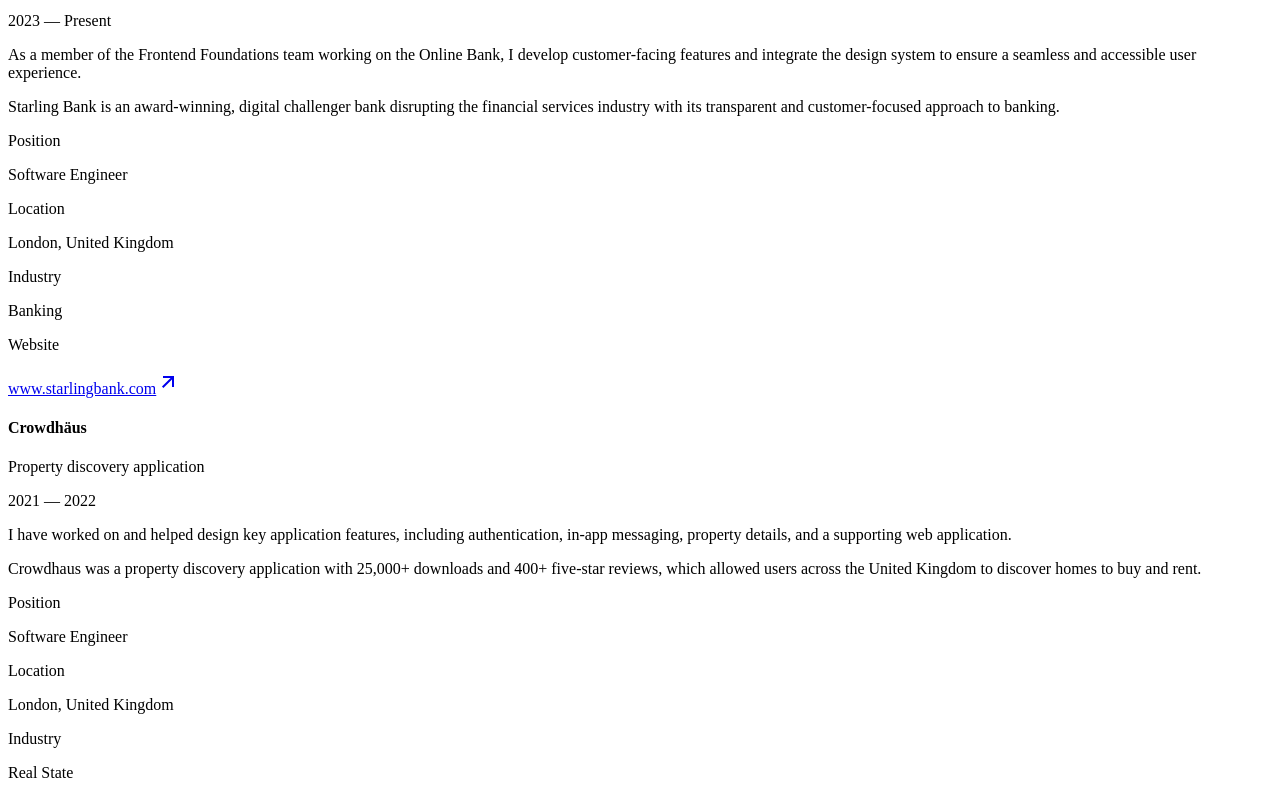
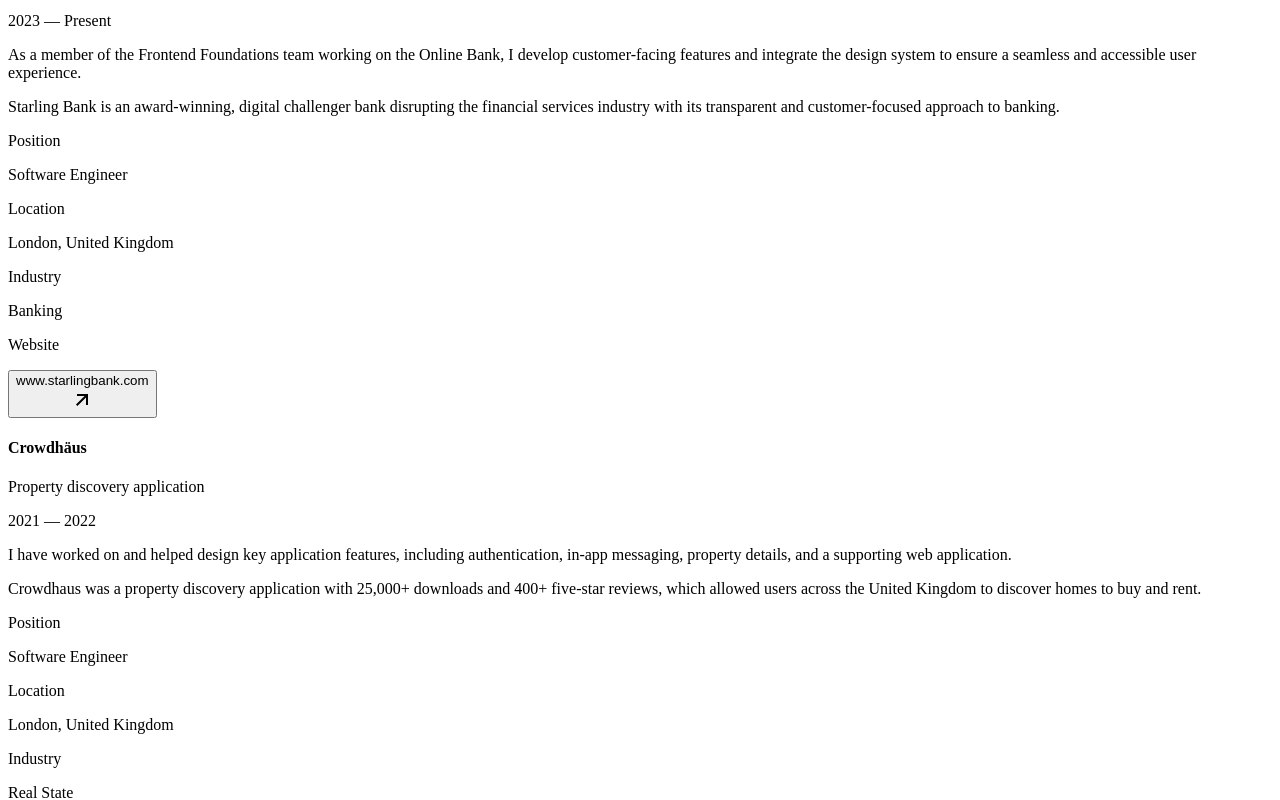
Before and after one commit to kappaggaeru/portfoliov2, a Next.js app: page / in a window 1280 px wide. Shown: the part 1060-1860 px from the top of the page. Built offline with nearby package versions, Linux system fonts and the light colour scheme.

Commit message:
Ajuste en estilos de experiencia

```diff
--- a/src/app/components/cards/experience-card-component.tsx
+++ b/src/app/components/cards/experience-card-component.tsx
@@ -1,47 +1,58 @@
 
+import { ActionButtonProps } from "@/app/models/button-custom-model";
 import { Experience } from "@/app/models/experience-model";
+import ActionButtonComponent from "../buttons/action-button-component";
 
 export default function ExperienceCardComponent({ experience }: { experience: Experience }) {
 
-    const experienceParagraphs = experience.responsabilities.map((experience, index) =>
+    const paragraphs = experience.responsabilities.map((experience, index) =>
         <p key={index}>
             {experience}
         </p>
     );
 
+    const props: ActionButtonProps = {
+        texts: [experience.website ? experience.website : ''],
+        icon: {
+            path: "M16.0037 9.41421L7.39712 18.0208L5.98291 16.6066L14.5895 8H7.00373V6H18.0037V17H16.0037V9.41421Z"
+        }
+    }
+
     return (
         <div>
+            <div className="experience-grid">
+                <div className="experience-grid-title">
                     <h4>{experience.company}</h4>
-            <div className="experience-subtitle-container">
+                </div>
+                <div className="experience-grid-subtitle mar-top-1-5">
                     <p>{experience.subtitle}</p>
                     <p>{experience.time}</p>
                 </div>
-            <div className="paragraphs-container">
-                {experienceParagraphs}
+                <div className="experience-grid-text mar-top-1-5">
+                    <section className="paragraphs-container">
+                        {paragraphs}
+
+                    </section>
                 </div>
-            <div className="experience-data-container">
-                <div className="experience-row">
+                <div className="experience-grid-table mar-top-1-5">
+                    <div className="experience-table">
                         <p>Position</p>
-                    <p className="bold">{experience.position}</p>
-                </div>
-                <div className="experience-row">
+                        <p>{experience.position}</p>
                         <p>Location</p>
-                    <p className="bold">{experience.location}</p>
-                </div>
-                <div className="experience-row">
+                        <p>{experience.location}</p>
                         <p>Industry</p>
-                    <p className="bold">{experience.industry}</p>
-                </div>
+                        <p>{experience.industry}</p>
+                        {
+                            experience.website && <p>Website</p>
+                        }
                         {
                             experience.website &&
-                    <div className="experience-row">
-                        <p>Website</p>
-                        <a href={experience.website} className="bold button-link link-w-icon">
-                            {experience.website}
-                            <svg viewBox="0 0 24 24" xmlns="http://www.w3.org/2000/svg" width="24" height="24" fill="currentColor" className="remixicon css-1tetme1"><path d="M16.0037 9.41421L7.39712 18.0208L5.98291 16.6066L14.5895 8H7.00373V6H18.0037V17H16.0037V9.41421Z"></path></svg>
+                            <a href={experience.website}>
+                                <ActionButtonComponent {...props} />
                             </a>
+                        }
                     </div>
-                }
+                </div>
             </div>
         </div>
     );
--- a/src/app/globals.css
+++ b/src/app/globals.css
@@ -5,7 +5,7 @@
 :root {
     --font-color: var(--foreground);
     --background-color: var(--background);
-    --link-color: cornflowerblue;
+    --link-color: var(--foreground);
     --quaternary: #dbdbdb;
 }
 
@@ -35,6 +35,7 @@
 .test {
     padding: 1rem;
     border: 2px var(--tertiary) dashed;
+    border-radius: 5px;
     background: lightskyblue;
 }
 
@@ -53,6 +54,14 @@
 
 .mar-bot-3 {
     margin-bottom: 3rem;
+}
+
+.mar-bot-1-5 {
+    margin-bottom: 1.5rem;
+}
+
+.mar-top-1-5 {
+    margin-top: 1.5rem;
 }
 
 .bold {
@@ -356,6 +365,27 @@
     grid-row: 2 / span 1;
 }
 
+.experience-grid {
+    align-self: start;
+}
+
+.experience-table {
+    display: grid;
+    grid-template-rows: auto auto;
+    grid-template-columns: repeat(2, 1fr);
+    row-gap: 1rem;
+    column-gap: 4rem;
+}
+
+.experience-table>p:nth-child(even) {
+    text-align: end;
+}
+
+.experience-table>p:nth-child(odd) {
+    color: var(--secondary);
+    text-align: start;
+}
+
 @media screen and (min-width: 48rem) {
     .site-container {
         padding: 2.5rem 4rem;
@@ -383,6 +413,7 @@
         color: var(--tertiary);
     }
 
+    /* About */
     .about-grid-container {
         grid-template-rows: repeat(2, 1fr);
         grid-template-columns: repeat(6, 1fr);
@@ -406,6 +437,34 @@
     .role-link-container {
         grid-column: span 6;
         grid-row: span 1;
+    }
+
+    /* Experience */
+    .experience-grid {
+        display: grid;
+        grid-template-columns: repeat(6, 1fr);
+        grid-template-rows: auto auto auto;
+        column-gap: 2rem;
+    }
+
+    .experience-grid-title {
+        grid-column: 1 / span 3;
+        grid-row: 1 / span 1;
+    }
+
+    .experience-grid-subtitle {
+        grid-column: 1 / span 3;
+        grid-row: 2 / span 1;
+    }
+
+    .experience-grid-text {
+        grid-column: 1 / span 3;
+        grid-row: 3 / span 1;
+    }
+
+    .experience-grid-table {
+        grid-column: 4 / span 3;
+        grid-row: 2 / span 2;
     }
 }
 
@@ -473,6 +532,7 @@
         display: none;
     }
 
+    /* About */
     .role-link-container {
         grid-column: span 2;
         grid-row: 2 / span 1;
@@ -504,4 +564,28 @@
     .about-grid-links {
         grid-column: span 4;
     }
+
+    /* Experience */
+    .experience-grid {
+        grid-template-columns: repeat(8, 1fr);
+    }
+
+    .experience-grid-subtitle {
+        grid-column: 1 / span 2;
+        grid-row: 2;
+    }
+
+    .experience-grid-text {
+        grid-column: 6 / span 3;
+        grid-row: 2;
+    }
+
+    .experience-grid-table {
+        grid-column: 3 / span 2;
+        grid-row: 2;
+    }
+
+    .experience-grid-title h4 {
+        font-size: 3rem;
+    }
 }
```
Lines whose indentation alone changed are shown as unchanged.
